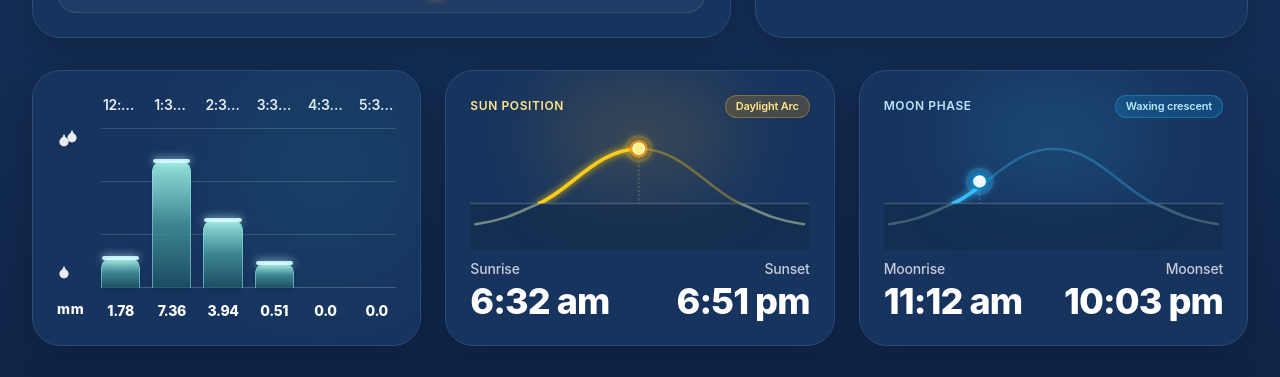
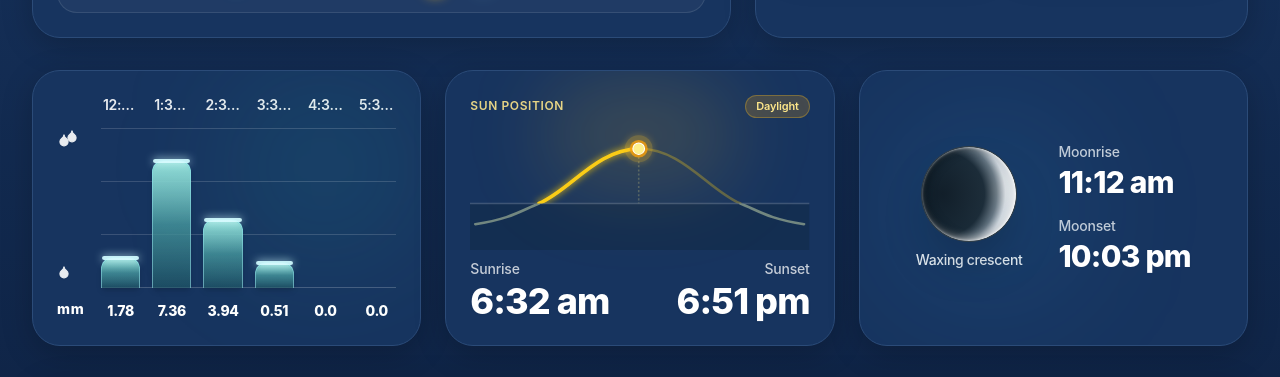
Before and after one commit to sharaddetroja/WeatherGPT-, a React (Vite) app: page / in a window 1280 px wide. Shown: the part 1228-1605 px from the top of the page. Built offline with nearby package versions, Linux system fonts and the light colour scheme; no server answers; a web font is replaced by a local one.

Commit message:
feat: format moon card to tight layout matching image and make sun appearance dynamic for daytime vs night

```diff
--- a/src/components/weather/MoonPhaseCard.tsx
+++ b/src/components/weather/MoonPhaseCard.tsx
@@ -1,4 +1,4 @@
-import React, { useMemo } from 'react';
+import React from 'react';
 import { motion } from 'motion/react';
 
 interface MoonPhaseCardProps {
@@ -8,242 +8,87 @@ interface MoonPhaseCardProps {
   className?: string;
 }
 
-function parseTimeToMinutes(timeStr?: string): number | null {
-  if (!timeStr) return null;
-  const cleaned = timeStr.trim().toLowerCase();
-  const match = cleaned.match(/^(\d{1,2}):(\d{2})\s*(am|pm)?$/);
-  if (!match) return null;
-  let hours = parseInt(match[1], 10);
-  const minutes = parseInt(match[2], 10);
-  const period = match[3];
-  if (period === 'pm' && hours < 12) hours += 12;
-  if (period === 'am' && hours === 12) hours = 0;
-  return hours * 60 + minutes;
-}
-
 export const MoonPhaseCard: React.FC<MoonPhaseCardProps> = ({
   phaseName = 'Waxing crescent',
   moonriseTime = '11:12 am',
   moonsetTime = '10:03 pm',
   className = '',
 }) => {
-  // Calculate moon position along trajectory based on current time or reference progress
-  const { moonX, moonY, progressT } = useMemo(() => {
-    const now = new Date();
-    const currentMinutes = now.getHours() * 60 + now.getMinutes();
-    const mRise = parseTimeToMinutes(moonriseTime) ?? (11 * 60 + 12);
-    let mSet = parseTimeToMinutes(moonsetTime) ?? (22 * 60 + 3);
-
-    // If moonset is earlier in the day than moonrise, it sets the next day
-    let totalDuration = mSet - mRise;
-    let elapsed = currentMinutes - mRise;
-
-    if (totalDuration <= 0) {
-      totalDuration += 24 * 60;
-      if (currentMinutes < mRise) {
-        elapsed += 24 * 60;
-      }
-    }
-
-    let t = 0.62; // Default elegant position along trajectory
-    if (totalDuration > 0) {
-      if (elapsed >= 0 && elapsed <= totalDuration) {
-        t = elapsed / totalDuration;
-      } else if (elapsed > totalDuration) {
-        t = 0.88; // Near moonset
-      } else {
-        t = 0.15; // Past moonrise
-      }
-    }
-
-    const clampedT = Math.max(0.06, Math.min(0.94, t));
-
-    // Trajectory geometry identical to sun arc:
-    // Moonrise at (65, 75), peak at (160, 22), Moonset at (255, 75)
-    const x = 65 + clampedT * (255 - 65);
-    const y = 75 - Math.sin(clampedT * Math.PI) * 53;
-
-    return {
-      moonX: Math.round(x * 10) / 10,
-      moonY: Math.round(y * 10) / 10,
-      progressT: clampedT,
-    };
-  }, [moonriseTime, moonsetTime]);
-
   return (
     <motion.div
       initial={{ opacity: 0, y: 14 }}
       animate={{ opacity: 1, y: 0 }}
       transition={{ duration: 0.45, delay: 0.05 }}
-      className={`glass-panel rounded-3xl p-4 xs:p-5 sm:p-6 text-white border border-white/20 shadow-2xl backdrop-blur-2xl relative select-none overflow-hidden flex flex-col justify-between ${className}`}
+      className={`glass-panel rounded-3xl p-4 sm:p-5 text-white border border-white/20 shadow-2xl backdrop-blur-2xl relative select-none overflow-hidden flex items-center justify-center ${className}`}
     >
-      {/* Background Lunar Cyan/Sky Ambient Glow */}
-      <div className="absolute top-2 left-1/2 -translate-x-1/2 w-48 h-28 bg-sky-400/15 rounded-full blur-2xl pointer-events-none" />
+      {/* Background Subtle Lunar Glow */}
+      <div className="absolute top-1/2 left-1/3 -translate-x-1/2 -translate-y-1/2 w-48 h-48 bg-sky-400/10 rounded-full blur-3xl pointer-events-none" />
 
-      {/* Top Header Row with Phase Name Badge */}
-      <div className="flex items-center justify-between z-10">
-        <span className="text-[11px] sm:text-xs font-semibold text-sky-200 uppercase tracking-wider flex items-center gap-1.5">
-          Moon Phase
-        </span>
-        <span className="text-[10px] sm:text-[11px] font-semibold px-2.5 py-0.5 rounded-full bg-sky-500/20 text-sky-200 border border-sky-400/30 shadow-xs">
+      {/* Main Content Body: Left Moon Sphere & Right Telemetry without extra space */}
+      <div className="flex items-center justify-center gap-6 sm:gap-9 w-full max-w-sm mx-auto">
+        {/* Left: Photorealistic Moon Sphere with Waxing Crescent Shadow & Phase Name */}
+        <div className="flex flex-col items-center justify-center shrink-0">
+          {/* Photorealistic Moon Sphere */}
+          <div className="relative w-20 h-20 sm:w-24 sm:h-24 rounded-full overflow-hidden shadow-2xl bg-[#0e1d28] border border-white/15 group cursor-pointer transition-transform hover:scale-105 duration-300">
+            {/* Full Moon Base Texture with realistic craters and lunar maria */}
+            <div
+              className="absolute inset-0 rounded-full opacity-90"
+              style={{
+                background: `
+                  radial-gradient(circle at 75% 45%, rgba(255,255,255,0.98) 0%, rgba(225,235,245,0.92) 35%, rgba(160,175,190,0.85) 70%, rgba(95,115,130,0.8) 100%),
+                  radial-gradient(circle at 60% 30%, rgba(70,85,95,0.4) 0%, transparent 40%),
+                  radial-gradient(circle at 80% 65%, rgba(60,75,85,0.5) 0%, transparent 35%),
+                  radial-gradient(circle at 65% 75%, rgba(90,105,115,0.4) 0%, transparent 30%),
+                  radial-gradient(circle at 45% 40%, rgba(50,65,75,0.6) 0%, transparent 45%)
+                `,
+              }}
+            />
+
+            {/* Waxing Crescent Elliptical Dark Shadow (Shading left-side of moon) */}
+            <div
+              className="absolute inset-0 rounded-full pointer-events-none"
+              style={{
+                background: `radial-gradient(circle at 22% 50%, rgba(12, 25, 36, 0.96) 0%, rgba(15, 32, 45, 0.93) 48%, rgba(20, 42, 58, 0.55) 62%, transparent 72%)`,
+                boxShadow: 'inset 4px 0 10px rgba(8, 18, 26, 0.9)',
+              }}
+            />
+
+            {/* Bright Crescent Highlight Rim on the right edge */}
+            <div
+              className="absolute inset-0 rounded-full pointer-events-none"
+              style={{
+                boxShadow: 'inset -5px -2px 10px rgba(255, 255, 255, 0.75), inset -1px 0 3px rgba(255, 255, 255, 0.95)',
+              }}
+            />
+          </div>
+
+          {/* Phase Label directly below moon */}
+          <span className="mt-2 text-xs sm:text-sm font-medium text-white/90 tracking-tight text-center whitespace-nowrap">
             {phaseName}
           </span>
         </div>
 
-      {/* Moon Arc Trajectory Visualization */}
-      <div className="relative w-full h-28 sm:h-32 pt-1 flex items-center justify-center overflow-hidden">
-        <svg
-          viewBox="0 0 320 120"
-          className="w-full h-full overflow-visible"
-          preserveAspectRatio="none"
-        >
-          <defs>
-            {/* Soft Lunar Glow Filter */}
-            <filter id="moon-arc-glow" x="-30%" y="-30%" width="160%" height="160%">
-              <feGaussianBlur stdDeviation="3.5" result="glow" />
-              <feMerge>
-                <feMergeNode in="glow" />
-                <feMergeNode in="SourceGraphic" />
-              </feMerge>
-            </filter>
-
-            {/* Clipping rect above horizon line (y: 0 to 75) */}
-            <clipPath id="above-horizon-clip-moon">
-              <rect x="0" y="0" width="320" height="75" />
-            </clipPath>
-
-            {/* Clipping rect below horizon line (y: 75 to 120) */}
-            <clipPath id="below-horizon-clip-moon">
-              <rect x="0" y="75" width="320" height="45" />
-            </clipPath>
-          </defs>
-
-          {/* Subtle Darkened Overlay Below Horizon Line */}
-          <rect
-            x="0"
-            y="75"
-            width="320"
-            height="45"
-            fill="rgba(8, 24, 34, 0.22)"
-          />
-
-          {/* Horizontal Horizon Guideline */}
-          <line
-            x1="0"
-            y1="75"
-            x2="320"
-            y2="75"
-            stroke="rgba(255, 255, 255, 0.18)"
-            strokeWidth="1.5"
-          />
-
-          {/* 1. Arc Portion BELOW Horizon (Muted deep sky line) */}
-          <g clipPath="url(#below-horizon-clip-moon)">
-            <path
-              d="M 5,95 C 38,90 48,82 65,75 M 255,75 C 272,82 282,90 315,95"
-              fill="none"
-              stroke="#4B6B82"
-              strokeWidth="2.5"
-              strokeLinecap="round"
-              opacity="0.8"
-            />
-          </g>
-
-          {/* 2. Arc Portion ABOVE Horizon */}
-          <g clipPath="url(#above-horizon-clip-moon)">
-            {/* Base Faded Lunar Path to Moonset */}
-            <path
-              d="M 65,75 C 95,62 120,22 160,22 C 200,22 225,62 255,75"
-              fill="none"
-              stroke="#38BDF8"
-              strokeWidth="2.5"
-              strokeLinecap="round"
-              opacity="0.32"
-            />
-
-            {/* Active Luminous Lunar Arc from Moonrise to Current Moon Position */}
-            <path
-              d="M 65,75 C 95,62 120,22 160,22 C 200,22 225,62 255,75"
-              fill="none"
-              stroke="#38BDF8"
-              strokeWidth="3.5"
-              strokeLinecap="round"
-              filter="url(#moon-arc-glow)"
-              pathLength="100"
-              strokeDasharray="100"
-              strokeDashoffset={100 - (progressT * 100)}
-            />
-
-            {/* Vertical Moon Ray beam down to horizon */}
-            <line
-              x1={moonX}
-              y1={moonY + 4}
-              x2={moonX}
-              y2="75"
-              stroke="rgba(186, 230, 253, 0.25)"
-              strokeWidth="1.5"
-              strokeDasharray="2 2"
-            />
-
-            {/* Radiant Glowing Moon Orb sitting exactly on the moon trajectory line */}
-            <g>
-              {/* Outer Pulsing Glow */}
-              <circle
-                cx={moonX}
-                cy={moonY}
-                r="13"
-                fill="#38BDF8"
-                opacity="0.35"
-                filter="url(#moon-arc-glow)"
-              />
-              {/* Mid Cyan/Sky Aura */}
-              <circle
-                cx={moonX}
-                cy={moonY}
-                r="8.5"
-                fill="#0284C7"
-                opacity="0.8"
-              />
-              {/* Inner Radiant Moon Sphere */}
-              <circle
-                cx={moonX}
-                cy={moonY}
-                r="5.5"
-                fill="#F0F9FF"
-                stroke="#FFFFFF"
-                strokeWidth="1"
-              />
-              {/* Delicate Crescent Silhouette Accent */}
-              <path
-                d={`M ${moonX - 1.2} ${moonY - 4.2} A 4.2 4.2 0 0 0 ${moonX - 1.2} ${moonY + 4.2} A 3.2 3.2 0 0 1 ${moonX - 1.2} ${moonY - 4.2} Z`}
-                fill="#0F2438"
-                opacity="0.6"
-              />
-            </g>
-          </g>
-        </svg>
-      </div>
-
-      {/* Bottom Row: Moonrise on Left & Moonset on Right */}
-      <div className="flex items-center justify-between pt-1">
+        {/* Right: Moonrise & Moonset Details with Matching Typography */}
+        <div className="flex flex-col justify-center space-y-3 sm:space-y-4 text-left">
           {/* Moonrise */}
-        <div className="flex flex-col">
-          <span className="text-xs sm:text-sm text-white/75 font-medium">
+          <div>
+            <span className="text-xs sm:text-sm text-white/75 font-medium block">
               Moonrise
             </span>
-          <span className="text-2xl sm:text-3xl lg:text-4xl font-extrabold text-white tracking-tight drop-shadow-sm mt-0.5">
+            <span className="text-2xl sm:text-3xl font-extrabold text-white tracking-tight drop-shadow-sm mt-0.5 block whitespace-nowrap">
               {moonriseTime}
             </span>
           </div>
 
           {/* Moonset */}
-        <div className="flex flex-col items-end">
-          <span className="text-xs sm:text-sm text-white/75 font-medium">
+          <div>
+            <span className="text-xs sm:text-sm text-white/75 font-medium block">
               Moonset
             </span>
-          <span className="text-2xl sm:text-3xl lg:text-4xl font-extrabold text-white tracking-tight drop-shadow-sm mt-0.5">
+            <span className="text-2xl sm:text-3xl font-extrabold text-white tracking-tight drop-shadow-sm mt-0.5 block whitespace-nowrap">
               {moonsetTime}
             </span>
+          </div>
         </div>
       </div>
     </motion.div>
--- a/src/components/weather/SunriseCard.tsx
+++ b/src/components/weather/SunriseCard.tsx
@@ -4,6 +4,7 @@ import { motion } from 'motion/react';
 interface SunriseCardProps {
   sunriseTime?: string;
   sunsetTime?: string;
+  isDay?: boolean;
   className?: string;
 }
 
@@ -23,23 +24,28 @@ function parseTimeToMinutes(timeStr?: string): number | null {
 export const SunriseCard: React.FC<SunriseCardProps> = ({
   sunriseTime = '6:32 am',
   sunsetTime = '6:51 pm',
+  isDay: propIsDay,
   className = '',
 }) => {
-  // Calculate sun position along trajectory based on current time or reference evening time (~6:06 PM)
-  const { sunX, sunY, progressT } = useMemo(() => {
+  // Dynamically calculate sun position and daytime presence
+  const { sunX, sunY, progressT, isDaytime, statusLabel } = useMemo(() => {
     const now = new Date();
     const currentMinutes = now.getHours() * 60 + now.getMinutes();
     const sMin = parseTimeToMinutes(sunriseTime) ?? (6 * 60 + 32);
     const eMin = parseTimeToMinutes(sunsetTime) ?? (18 * 60 + 51);
 
-    let t = 0.86; // Default to late afternoon near sunset as shown in reference photo
+    const isDay = propIsDay !== undefined
+      ? propIsDay
+      : (eMin > sMin ? (currentMinutes >= sMin && currentMinutes <= eMin) : true);
+
+    let t = 0.5;
     if (eMin > sMin) {
       if (currentMinutes >= sMin && currentMinutes <= eMin) {
         t = (currentMinutes - sMin) / (eMin - sMin);
       } else if (currentMinutes > eMin) {
-        t = 0.92; // Just before sunset point
+        t = 1.0;
       } else {
-        t = 0.15; // Just past sunrise point
+        t = 0.0;
       }
     }
 
@@ -49,8 +55,19 @@ export const SunriseCard: React.FC<SunriseCardProps> = ({
     const x = 65 + clampedT * (255 - 65);
     const y = 75 - Math.sin(clampedT * Math.PI) * 53;
 
-    return { sunX: Math.round(x * 10) / 10, sunY: Math.round(y * 10) / 10, progressT: clampedT };
-  }, [sunriseTime, sunsetTime]);
+    let label = 'Daylight';
+    if (!isDay) {
+      label = currentMinutes > eMin ? 'Sun has set' : 'Night';
+    }
+
+    return {
+      sunX: Math.round(x * 10) / 10,
+      sunY: Math.round(y * 10) / 10,
+      progressT: clampedT,
+      isDaytime: isDay,
+      statusLabel: label
+    };
+  }, [sunriseTime, sunsetTime, propIsDay]);
 
   return (
     <motion.div
@@ -59,16 +76,24 @@ export const SunriseCard: React.FC<SunriseCardProps> = ({
       transition={{ duration: 0.45, delay: 0.05 }}
       className={`glass-panel rounded-3xl p-4 xs:p-5 sm:p-6 text-white border border-white/20 shadow-2xl backdrop-blur-2xl relative select-none overflow-hidden flex flex-col justify-between ${className}`}
     >
-      {/* Background Solar Warm Glow */}
-      <div className="absolute top-2 left-1/2 -translate-x-1/2 w-48 h-28 bg-amber-400/15 rounded-full blur-2xl pointer-events-none" />
+      {/* Background Solar Warm Glow (active during daytime) */}
+      <div
+        className={`absolute top-2 left-1/2 -translate-x-1/2 w-48 h-28 rounded-full blur-2xl pointer-events-none transition-opacity duration-500 ${
+          isDaytime ? 'bg-amber-400/15 opacity-100' : 'bg-indigo-950/20 opacity-40'
+        }`}
+      />
 
       {/* Top Header Row with Sun Status Badge */}
       <div className="flex items-center justify-between z-10">
-        <span className="text-[11px] sm:text-xs font-semibold text-amber-200 uppercase tracking-wider flex items-center gap-1.5">
+        <span className="text-[11px] sm:text-xs font-semibold text-amber-200/90 uppercase tracking-wider flex items-center gap-1.5">
           Sun Position
         </span>
-        <span className="text-[10px] sm:text-[11px] font-semibold px-2.5 py-0.5 rounded-full bg-amber-500/20 text-amber-200 border border-amber-400/30 shadow-xs">
-          Daylight Arc
+        <span className={`text-[10px] sm:text-[11px] font-semibold px-2.5 py-0.5 rounded-full border shadow-xs transition-colors ${
+          isDaytime
+            ? 'bg-amber-500/20 text-amber-200 border-amber-400/30'
+            : 'bg-white/10 text-white/70 border-white/15'
+        }`}>
+          {statusLabel}
         </span>
       </div>
 
@@ -140,10 +165,11 @@ export const SunriseCard: React.FC<SunriseCardProps> = ({
               stroke="#FACC15"
               strokeWidth="2.5"
               strokeLinecap="round"
-              opacity="0.35"
+              opacity="0.3"
             />
 
-            {/* Active Luminous Golden Arc from Sunrise to Current Sun Position */}
+            {/* Active Luminous Golden Arc from Sunrise to Current Sun Position (Daytime only) */}
+            {isDaytime && (
               <path
                 d="M 65,75 C 95,62 120,22 160,22 C 200,22 225,62 255,75"
                 fill="none"
@@ -155,8 +181,10 @@ export const SunriseCard: React.FC<SunriseCardProps> = ({
                 strokeDasharray="100"
                 strokeDashoffset={100 - (progressT * 100)}
               />
+            )}
 
-            {/* Vertical Sun Ray beam down to horizon */}
+            {/* Vertical Sun Ray beam down to horizon (Daytime only) */}
+            {isDaytime && (
               <line
                 x1={sunX}
                 y1={sunY + 4}
@@ -166,8 +194,10 @@ export const SunriseCard: React.FC<SunriseCardProps> = ({
                 strokeWidth="1.5"
                 strokeDasharray="2 2"
               />
+            )}
 
-            {/* Radiant Glowing Sun Orb sitting exactly on the sunset trajectory line */}
+            {/* Radiant Glowing Sun Orb sitting exactly on the sunset trajectory line (Daytime only) */}
+            {isDaytime && (
               <g>
                 {/* Outer Pulsing Glow */}
                 <circle
@@ -196,6 +226,7 @@ export const SunriseCard: React.FC<SunriseCardProps> = ({
                   strokeWidth="1"
                 />
               </g>
+            )}
           </g>
         </svg>
       </div>
--- a/src/pages/Dashboard.tsx
+++ b/src/pages/Dashboard.tsx
@@ -535,12 +535,13 @@ export default function Dashboard() {
           className="h-full"
           sunriseTime={data.astronomy?.sunrise || "6:32 am"}
           sunsetTime={data.astronomy?.sunset || "6:51 pm"}
+          isDay={data.current?.is_day !== undefined ? data.current.is_day === 1 : undefined}
         />
 
         {/* Photorealistic Moon Phase Sphere, Moonrise & Moonset Telemetry */}
         <MoonPhaseCard
           className="h-full"
-          phaseName="Waxing crescent"
+          phaseName={data.astronomy?.moon_phase || "Waxing crescent"}
           moonriseTime={data.astronomy?.moonrise || "11:12 am"}
           moonsetTime={data.astronomy?.moonset || "10:03 pm"}
         />
```
Lines whose indentation alone changed are shown as unchanged.
